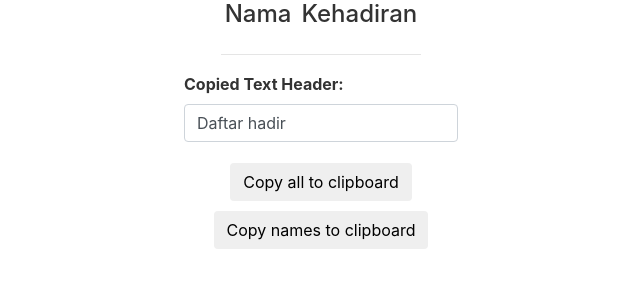
After one commit to Vin-Ren/Attendance-web-based, a Flask app: page /collected in a window 1280 px wide. The commit adds this page. Shown: the top 300 px of the page, without its empty margins (319-959 px from the left). Run offline with Flask 2, Linux system fonts and the light colour scheme; parts of the project's set-up code (start-up, migrations or seed data) failed here and were passed over.

Commit message:
Fix bugs, Restructure, Collected Endpoint Added
Fixes some minor bugs.
Restructured app.py, moved input endpoint to inside of the API, added show_collected endpoint and its copy to clipboard content, also removed atexit.

renamed some stuff, added placeholder for status and response alerts, commented unnecesary script imports, added copy to clipboard function, added header field.

Added a little bit of styling for table, and buttons.

Restructured index.html, changed the onclick and how the submission works.

Added feature to disable status button.

```diff
--- a/app.py
+++ b/app.py
@@ -1,4 +1,4 @@
-import atexit
+from faulthandler import disable
 import json
 from datetime import datetime
 from flask import Blueprint, jsonify, render_template, url_for, request
@@ -15,25 +15,25 @@ class objectifiedDict(dict):
     def __setattr__(self, name, value):
         return super().__setitem__(name, value)
 
-env = objectifiedDict(time_format='%H:%M')
+
+env = objectifiedDict(time_format='%H:%M', cacheFile='cached.json')
 attendanceList = {}
+
+
+attendance = Blueprint('attendance', __name__, url_prefix='/attendance')
 
 
 def loadCached():
     try:
-        with open('cached.json', 'r') as f:
+        with open(env.cacheFile, 'r') as f:
             return json.load(f)
     except:
         pass
 
 
-attendance = Blueprint('attendance', __name__, url_prefix='/attendance')
-
-
 def saveAttendance():
-    with open('cached.json', 'w') as f:
+    with open(env.cacheFile, 'w') as f:
         json.dump(attendanceList, f, indent=2)
-atexit.register(saveAttendance)
 
 def timeParser(s:str):
     formats = ['%H:%M', '%H:%M:%S', '%d %b %H:%M', '%H %M', '%H %M %S', '%H']
@@ -45,45 +45,66 @@ def timeParser(s:str):
             pass
     return datetime.fromtimestamp(int(s))
 
-@attendance.route('/input', methods=['POST'])
-def inputAPI():
-    try:
-        data = dict(request.form)
-        # print(data)
-        deltaTimeFromLimit = (env.time_limit - datetime.now())
-        if not data['name']:
-            raise KeyError
-        if deltaTimeFromLimit.total_seconds() <= 0:
-            # lateness = datetime.fromtimestamp(abs(deltaTimeFromLimit.total_seconds()))
-
-            return jsonify({'success': False, 'reason':'Batas Waktu Telah Dilampaui.'})
-        attendanceList[data['name']] = data['status']
-        saveAttendance()
-    except KeyError:
-        return jsonify({'success': False, 'reason':'Tolong Masukan Nama Anda'})
-    except Exception as exc:
-        return jsonify({'success': False, 'reason':'Exception Caught', 'exception': [exc.__class__.__name__, exc.args]})
-    return jsonify({'success':True, 'success_message':'Kehadiranmu Telah Dicatat Sebagai {}.'.format(data['status'])})
+@attendance.route('/API/<string:endpoint>', methods=['GET', 'POST'])
+def API(endpoint):
+    if endpoint.lower() == 'input':
+        try:
+            data = dict(request.form)
+            # print(data)
+            deltaTimeFromLimit = (env.time_limit - datetime.now())
+            if not data['name']:
+                raise KeyError
+            if deltaTimeFromLimit.total_seconds() <= 0:
+                # lateness = datetime.fromtimestamp(abs(deltaTimeFromLimit.total_seconds()))
+                return jsonify({'success': False, 'reason':'Batas Waktu Telah Dilampaui.'})
+            attendanceList[data['name']] = data['status']
+            saveAttendance()
+        except KeyError:
+            return jsonify({'success': False, 'reason':'Masukan Nama Anda Terlebih Dahulu'})
+        except Exception as exc:
+            return jsonify({'success': False, 'reason':'Exception Caught', 'exception': [exc.__class__.__name__, exc.args]})
+        return jsonify({'success':True, 'success_message':'Kehadiranmu Telah Dicatat Sebagai {}.'.format(data['status'])})
+    elif endpoint.lower() == 'collection':
+        return jsonify({'raw':attendanceList,'str': '\n'.join(['{}. {}, {}'.format(i+1, data[0], data[1]) for i, data in enumerate(attendanceList.items())])})
 
 
 @attendance.route('/')
 def index():
-    return render_template('index.html', env=env)
+    return render_template('index.html', env=env, title="Collective Absence")
+
+
+@attendance.route('/collected')
+def show_collected():
+    copyCandidates = {'Copy all to clipboard':'\n'.join(['{}. {}, {}'.format(i+1, data[0], data[1]) for i, data in enumerate(attendanceList.items())]),
+                      'Copy names to clipboard':'\n'.join(['{}. {}'.format(i+1, name) for i, name in enumerate(attendanceList.keys())])}
+    return render_template('collected.html', env=env, title="Collected Attendance", attendance=attendanceList, copyCandidates=copyCandidates)
+
 
 if __name__ == '__main__':
     from argparse import ArgumentParser
     from flask import Flask
+
     parser = ArgumentParser(__name__, description="Absen Kolektif")
+
     parser.add_argument('time_limit', type=timeParser, help='Set the time limit for presence collection')
     parser.add_argument('--load-cached', dest='loadCached', action='store_true', help='Whether to load cached.json or not.')
+    parser.add_argument('--disable-status', dest='statusesToDisable', default='', type=lambda _s:_s.split(','), help="Disable given list of statuses. Format=status1[,status2[,status3....]]")
+
     args = parser.parse_args()
-    if args.loadCached:
-        attendanceList=loadCached()
-        print('Cache Loaded')
+
     currtime = datetime.now()
     env.time_limit = args.time_limit.replace(year=currtime.year, month=currtime.month, day=currtime.day)
     # print(currtime, env.time_limit)
 
+    if args.loadCached:
+        attendanceList=loadCached()
+        print('Cache Loaded')
+
+    if len(args.statusesToDisable) > 0:
+        env.disabled_statuses = ["{}{}".format(s[0].upper(), s[1:].lower()) for s in args.statusesToDisable]
+        print("Disabled Statuses: {}".format(', '.join(env.disabled_statuses)))
+
+
     app = Flask(__name__)
     app.register_blueprint(attendance, url_prefix='/')
     app.run('0.0.0.0', 58082, debug=True)
--- a/static/script.js
+++ b/static/script.js
@@ -1,30 +1,78 @@
 var debugging = new Map(); //Keys: response,button
 
-function poster(button) {
+function setStatus(button) {
     debugging.set('button', button);
+    $("#statusPlaceholder").attr("value", button.value);
 
-    $('#4yvftjy34dmt5').remove();
-    $("<input />").attr('id', '4yvftjy34dmt5').attr("type", "hidden").attr("name", "status").attr("value", button.value).appendTo("#absenForm");
 }
 
 $('#absenForm').submit(function(e){
     e.preventDefault();
-    formData = $('#absenForm').serialize();
     $.ajax({
-        url: '/input',
+        url: '/API/input',
         type: 'post',
         data:$('#absenForm').serialize(),
         success:function(retval){
             $('#response-alert').remove();
             if (retval['success']) {
                 var alertObj = `<div id="response-alert" class="alert alert-success" role="alert">${retval['success_message']}</div>`;
-                $('#timeLimit').prepend(alertObj);
+                $('#responsePlaceholder').prepend(alertObj);
             }
             else {
                 var alertObj = `<div id="response-alert" class="alert alert-danger" role="alert">${retval['reason']}</div>`;
-                $('#timeLimit').prepend(alertObj);
+                $('#responsePlaceholder').prepend(alertObj);
             }
             debugging.set('response', retval)
         }
     });
 });
+
+
+// #########################
+// FROM: https://stackoverflow.com/questions/400212/how-do-i-copy-to-the-clipboard-in-javascript
+
+function fallbackCopyTextToClipboard(text) {
+    var textArea = document.createElement("textarea");
+    textArea.value = text;
+
+    // Avoid scrolling to bottom
+    textArea.style.top = "0";
+    textArea.style.left = "0";
+    textArea.style.position = "fixed";
+
+    document.body.appendChild(textArea);
+    textArea.focus();
+    textArea.select();
+
+    try {
+        var successful = document.execCommand('copy');
+        var msg = successful ? 'successful' : 'unsuccessful';
+        debugging.set('clipboardCopying', 'Fallback: Copying text command was ' + msg);
+    } catch (err) {
+        debugging.set('clipboardCopying', 'Fallback: Oops, unable to copy');
+        debugging.set('clipboardCopyingErr', err);
+    }
+    document.body.removeChild(textArea);
+}
+
+function copyTextToClipboard(text) {
+    if (!navigator.clipboard) {
+        fallbackCopyTextToClipboard(text);
+        return;
+    }
+    navigator.clipboard.writeText(text).then(function() {
+        debugging.set('clipboardCopying', 'Async: Copying to clipboard was successful!');
+    }, function(err) {
+        debugging.set('clipboardCopying', 'Async: Could not copy text:');
+        debugging.set('clipboardCopyingErr', err);
+    });
+}
+
+// #########################
+
+function copyCollectionToClipboard(text) {
+    // Use JS builtin selector, jquery selector returns an array, hence the inability to access the property value
+    // If you want to use jquery, select the item inside the array first, then get its value.
+    let header = document.getElementById('copyToClipboardHeader').value;
+    copyTextToClipboard(header + '\n' + text);
+}
--- a/static/style.css
+++ b/static/style.css
@@ -1,8 +1,16 @@
+
 *, ::after, ::before {
 box-sizing: border-box;
 }
 
 body {
-background-color: #d8e9ea;
-color: #335;
+  color: #333;
 }
+
+td {
+    padding: 0px 5px;
+}
+
+button.btn {
+    margin: 5px 5px;
+}
--- /dev/null
+++ b/templates/collected.html
@@ -0,0 +1,49 @@
+<!DOCTYPE html>
+<html lang="en">
+<head>
+    <meta charset="UTF-8">
+    <meta http-equiv="X-UA-Compatible" content="IE=edge">
+    <meta name="viewport" content="width=device-width, initial-scale=1.0">
+    <title>Collected Attendance</title>
+    <link rel="stylesheet" href="https://cdn.jsdelivr.net/npm/bootstrap@4.0.0/dist/css/bootstrap.min.css" integrity="sha384-Gn5384xqQ1aoWXA+058RXPxPg6fy4IWvTNh0E263XmFcJlSAwiGgFAW/dAiS6JXm" crossorigin="anonymous">
+    <link rel="stylesheet" href="{{url_for('static', filename='style.css')}}">
+</head>
+<body class="container">
+    <div class="row justify-content-center">
+        <table>
+            <tr>
+                <td><h4>Nama</h4></td>
+                <td><h4>Kehadiran</h4></td>
+            </tr>
+            <th colspan="2"><hr></th>
+            {% for name, status in attendance.items() %}
+            <tr>
+                <td>{{name}}</td>
+                <td>{{status}}</td>
+            </tr>
+            {% endfor %}
+        </table>
+    </div>
+    <div class="row justify-content-center">
+        <div class="form-group">
+            <label for="header"><b>Copied Text Header:</b></label>
+            <input class="form-control" type="text" name="header" value="Daftar hadir" id="copyToClipboardHeader">
+        </div>
+    </div>
+
+    {% for buttonText, text in copyCandidates.items() %}
+    <div class="row justify-content-center">
+        <button onclick="copyCollectionToClipboard(`{{text}}`);" class="btn btn-default">{{buttonText}}</button>
+        <br>
+    </div>
+    {% endfor %}
+
+
+    <script src="https://code.jquery.com/jquery-3.6.0.min.js"></script>
+    <!-- <script src="https://cdnjs.cloudflare.com/ajax/libs/moment.js/2.29.1/moment.min.js" referrerpolicy="no-referrer"></script> -->
+    <!-- <script src="https://code.jquery.com/jquery-3.2.1.slim.min.js" integrity="sha384-KJ3o2DKtIkvYIK3UENzmM7KCkRr/rE9/Qpg6aAZGJwFDMVNA/GpGFF93hXpG5KkN" crossorigin="anonymous"></script> -->
+    <!-- <script src="https://cdn.jsdelivr.net/npm/popper.js@1.12.9/dist/umd/popper.min.js" integrity="sha384-ApNbgh9B+Y1QKtv3Rn7W3mgPxhU9K/ScQsAP7hUibX39j7fakFPskvXusvfa0b4Q" crossorigin="anonymous"></script> -->
+    <!-- <script src="https://cdn.jsdelivr.net/npm/bootstrap@4.0.0/dist/js/bootstrap.min.js" integrity="sha384-JZR6Spejh4U02d8jOt6vLEHfe/JQGiRRSQQxSfFWpi1MquVdAyjUar5+76PVCmYl" crossorigin="anonymous"></script> -->
+    <script src="{{url_for('static', filename='script.js')}}"></script>
+</body>
+</html>
```
Also changed, not shown: templates/index.html (+23 -8 lines), 1 other file.
